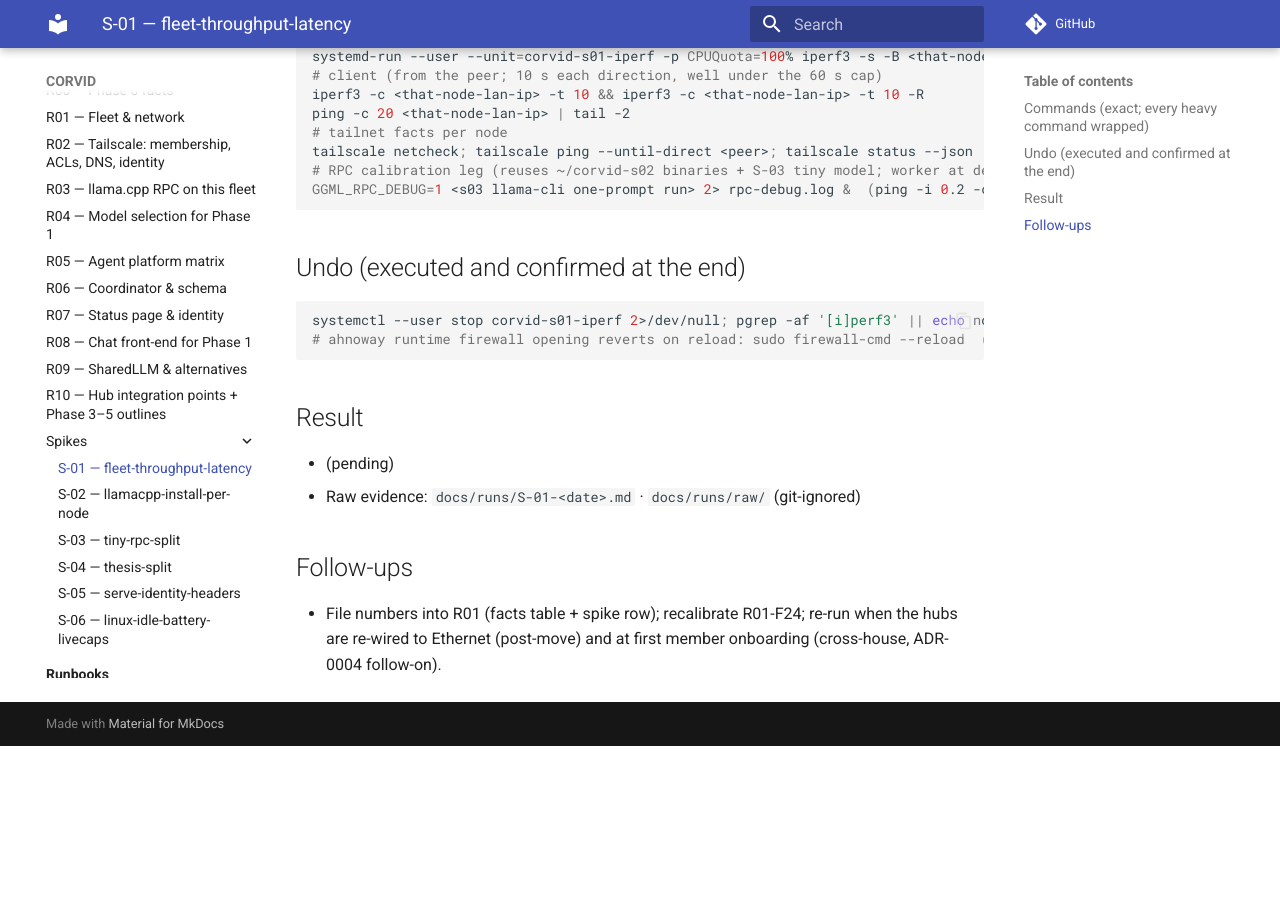
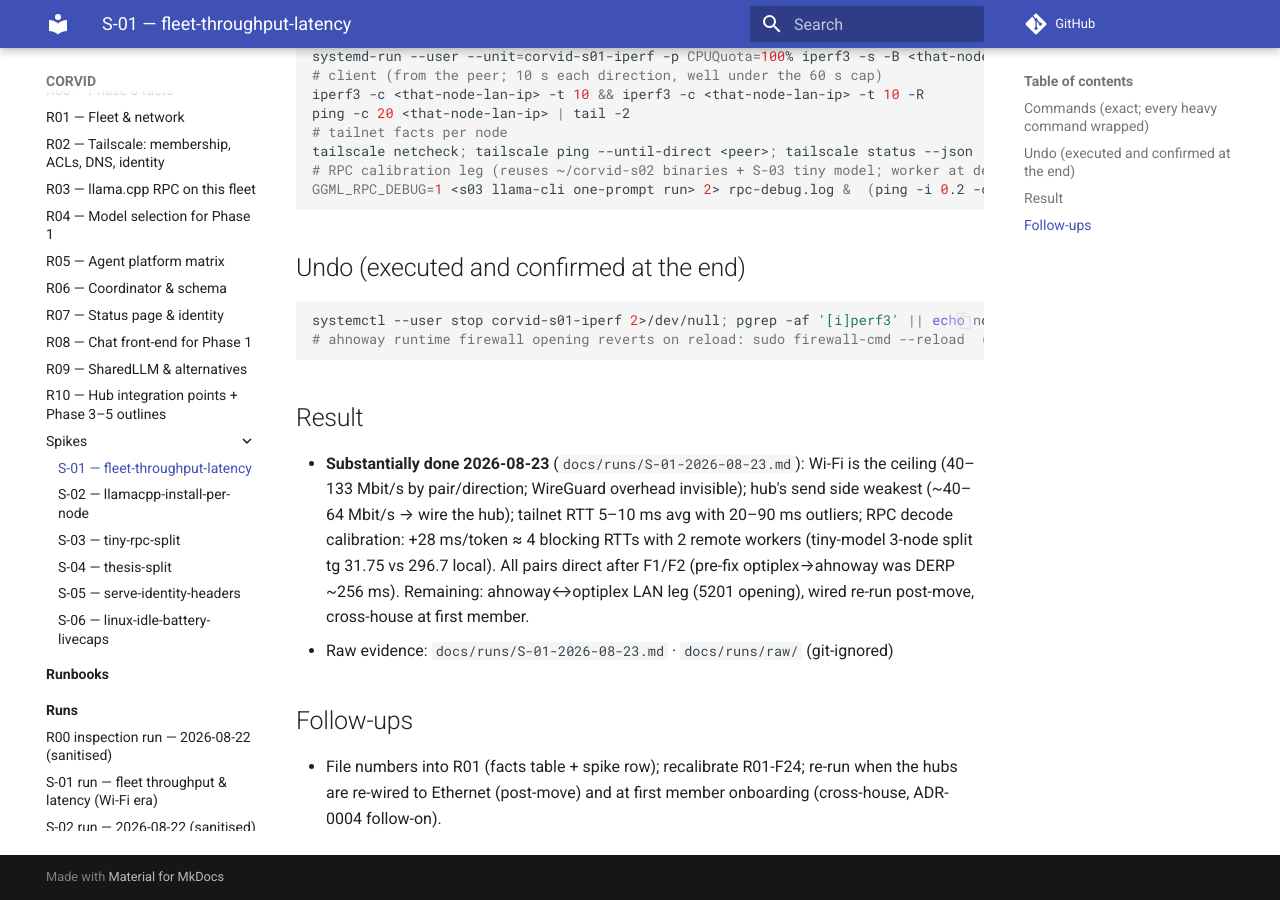
Before and after one commit to thecommrade/corvid, an MkDocs documentation site: the page built from docs/research/spikes/S-01-fleet-throughput-latency.md, in a window 1280 px wide and 900 px high, scrolled down 1042 px. Built offline with MkDocs 1.6.1 and Material for MkDocs 9.7.7, drawn with Linux system fonts in a browser that asks for light colours; comment, search, counter and statistics services are not loaded; before the commit the page ends 1788 px from its top, so only the background shows below that.

Commit message:
docs(research): S-01 substantially done — Wi-Fi ceiling, WG overhead nil, 4-RTT/token RPC calibration; filed into R01
Co-Authored-By: Claude Fable 5 <noreply@anthropic.com>
Claude-Session: https://claude.ai/code/session_01PLUYxUT5TiQ4AMJ7T7Nkrj

```diff
--- a/docs/research/spikes/S-01-fleet-throughput-latency.md
+++ b/docs/research/spikes/S-01-fleet-throughput-latency.md
@@ -52,8 +52,14 @@ systemctl --user stop corvid-s01-iperf 2>/dev/null; pgrep -af '[i]perf3' || echo
 
 ## Result
 
-- (pending)
-- Raw evidence: `docs/runs/S-01-<date>.md` · `docs/runs/raw/` (git-ignored)
+- **Substantially done 2026-08-23** (`docs/runs/S-01-2026-08-23.md`): Wi-Fi is the ceiling
+  (40–133 Mbit/s by pair/direction; WireGuard overhead invisible); hub's send side weakest
+  (~40–64 Mbit/s → wire the hub); tailnet RTT 5–10 ms avg with 20–90 ms outliers; RPC decode
+  calibration: +28 ms/token ≈ 4 blocking RTTs with 2 remote workers (tiny-model 3-node split
+  tg 31.75 vs 296.7 local). All pairs direct after F1/F2 (pre-fix optiplex→ahnoway was
+  DERP ~256 ms). Remaining: ahnoway↔optiplex LAN leg (5201 opening), wired re-run post-move,
+  cross-house at first member.
+- Raw evidence: `docs/runs/S-01-2026-08-23.md` · `docs/runs/raw/` (git-ignored)
 
 ## Follow-ups
 
--- /dev/null
+++ b/docs/runs/S-01-2026-08-23.md
@@ -0,0 +1,48 @@
+# S-01 run — fleet throughput & latency (Wi-Fi era)
+
+- **Date:** 2026-08-23 · **Executor:** main-session · **Card:** `docs/research/spikes/S-01-fleet-throughput-latency.md`
+- **Conditions:** all three nodes on 5 GHz Wi-Fi through the same AP (hubs' wired ports
+  unplugged for the move — re-run when wired). Plex/Immich idle (founder "go"). iperf3 TCP,
+  10 s per direction (≤60 s/pair exception honored); servers bound to one specific IP each.
+  Tailnet legs measured AFTER tonight's fixes (F1 41641/udp on ahnoway; F2 pref-5205 rules
+  on optiplex; hub kernel mode) — every pair direct, no DERP.
+
+## Throughput (iperf3, Mbit/s, sender → receiver) and RTT (ping, ms avg/mdev)
+
+| Pair | LAN path | Tailnet path | RTT (tailnet) |
+|---|---|---|---|
+| ahnoway → hub | 64.6 | 99.4 | 8.3 / 16.6 (max 70) |
+| hub → ahnoway | 40.2 | 64.0 | 2 ms (tailscale ping) |
+| optiplex → hub | 133 | (dir. not run) | 5.7 / 4.5 (LAN) |
+| hub → optiplex | 42.9 | 91.4 | 10.2 / 17.1 (max 73) |
+| ahnoway → optiplex | (5201 blocked, pending) | 131 | 6.2 / 3.4 |
+| optiplex → ahnoway | (pending) | 92.7 | 8 ms (tailscale ping; was DERP 256 ms pre-F1) |
+
+Notes: hub→optiplex reverse (iperf3 `-R`, optiplex sends) hit 112. ICMP optiplex→ahnoway on
+the LAN path averaged 32 ms with mdev 31 — peer-to-peer Wi-Fi through the AP is the most
+jittery leg. iperf3 retransmits ranged 0–430 per 10 s run.
+
+## Conclusions (feed R01)
+
+1. **Wi-Fi is the ceiling, not WireGuard:** tailnet ≈ LAN throughput on every measured pair
+   (sometimes better); encryption overhead is invisible at these rates.
+2. **The hub's send side is the fleet's weakest link** (~40–64 Mbit/s). First-load streaming
+   of a 27 GB model from the hub to workers runs ~ an hour; the workers' `-c` cache makes it
+   one-time. Re-plugging the hub's Ethernet is the single highest-value network change.
+3. **RTT 5–10 ms avg with 20–90 ms Wi-Fi outliers.** RPC decode calibration (SmolLM2-135M,
+   3-node split, llama-bench): local-hub tg 296.7 t/s (3.4 ms/tok) vs split tg 31.75 t/s
+   (31.5 ms/tok) → **+28 ms/token ≈ 4 blocking round-trips at the measured ~7 ms RTT**,
+   consistent with R01-F24's ≥2-RTT-per-boundary model (2 remote workers). pp was unaffected
+   (267.7 vs 251.4 — parallel prefill hides latency).
+4. All pairs run **direct** after F1/F2 (see `docs/runs/phase-0-2026-08-23.md`); pre-fix,
+   optiplex→ahnoway was DERP(iad) at ~256 ms — a 30× RTT penalty that would have made decode
+   ~1 s/token. Direct paths are not optional for RPC inference.
+5. Cross-house path remains `UNVERIFIED` (ADR-0004 follow-on at first member).
+
+## Remaining legs
+
+- ahnoway↔optiplex LAN path (needs the runtime `5201/tcp` opening in ahnoway's `public`
+  zone — founder one-liner, any time; tailnet numbers already representative for RPC).
+- Wired re-run post-move; cross-house at first member.
+
+Raw: `docs/runs/raw/` (git-ignored) · session transcripts.
```
Also changed, not shown: docs/research/R01-fleet-and-network.md (+1 -1 lines).
